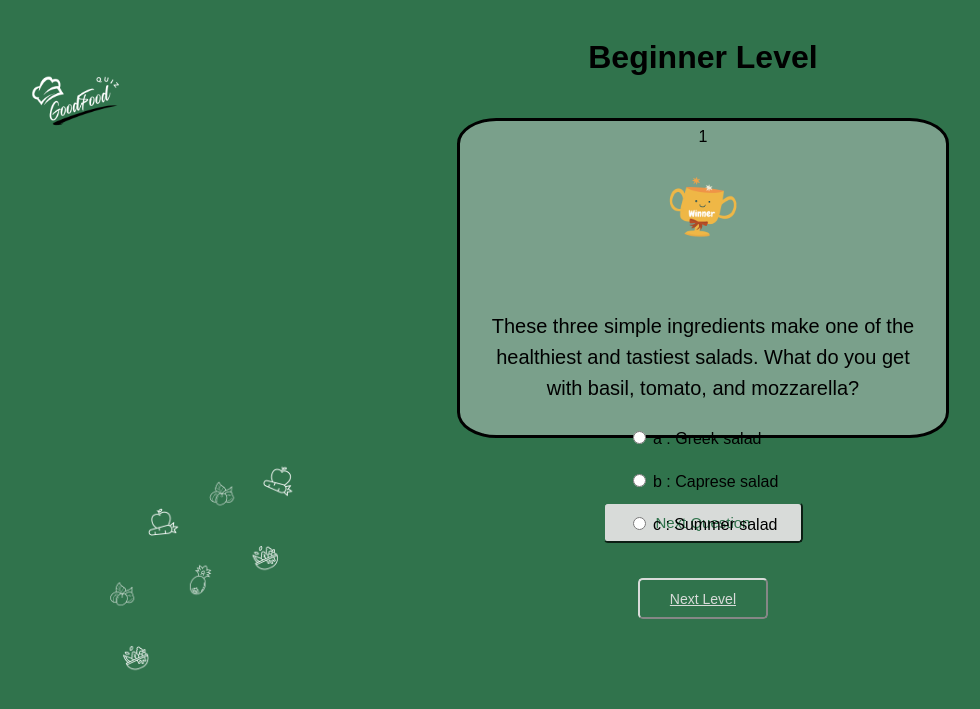
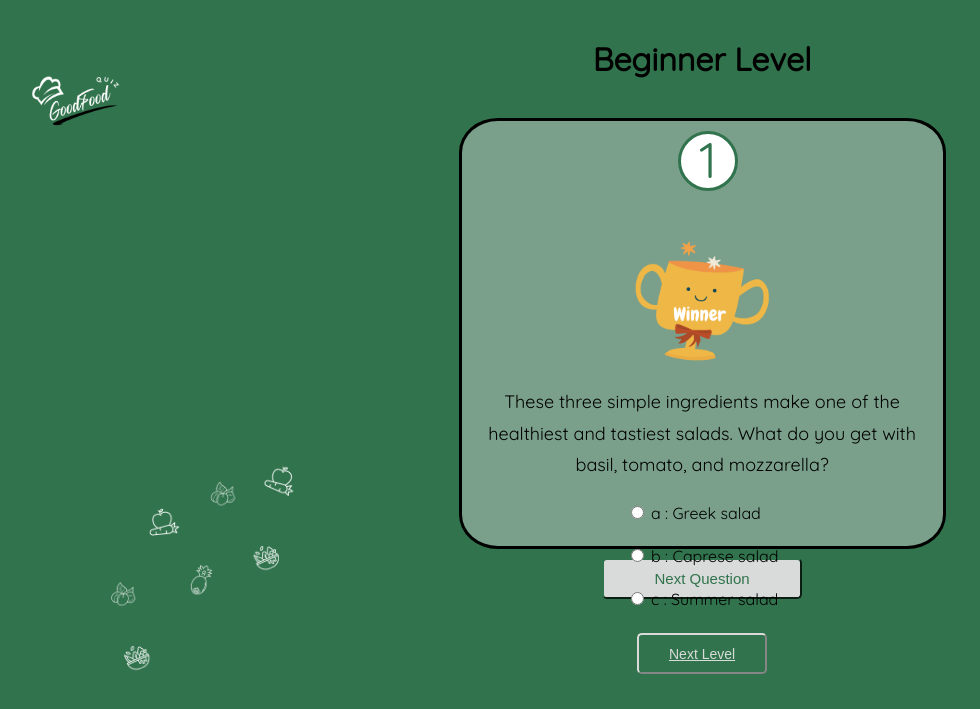
Before and after one commit to PaulaRodriguezRomera/GoodFood-Quiz-Final, a plain HTML site: page index.html in a window 1280 px wide. Shown: the top 709 px of the page, without its empty margins (25-1005 px from the left). Drawn offline with Linux system fonts and the light colour scheme.

Commit message:
sytles amended

```diff
--- a/css/style.css
+++ b/css/style.css
@@ -1,6 +1,7 @@
+@import url('https://fonts.googleapis.com/css?family=Quicksand');
 
 body {
-  font-family: "Work Sans", sans-serif;
+  font-family: "Quicksand";
   color: black;
   font-weight: 300;
   background-color: #30734C;
@@ -40,7 +41,7 @@ body {
 .item3 {
   grid-column-start: 2;
   grid-column-end: 5;
-  margin-top: 20%;
+  margin-top: 30%;
   text-align: center;
 }
 
@@ -73,7 +74,7 @@ body {
   background: #7AA08B;
   margin-left:7%;
   margin-right: 7%;
-  padding-bottom: 20%;
+  padding-bottom: 22%;
   margin-bottom: auto;
   text-align: center;
   line-height: 195%;
@@ -81,11 +82,25 @@ body {
   border-color: black;
   border-style: solid;
 }
+.id {
+  font-size: 50px;
+  border-radius: 50%;
+  width: 34px;
+  height: 34px;
+  padding: 10px;
+  margin-left: 45%;
+  margin-top: 2%;
+  background: #fff;
+  border: 3px solid #30734C;
+  color:#30734C;
+  text-align: center;
+}
+
 
 .question {
-  font-size: 20px;
+  font-size: 18px;
   margin-bottom: 18px;
-  padding-top: 10%;
+  margin-top: -3%;
   padding-left: 5%;
   padding-right: 5%;
 }
@@ -150,7 +165,7 @@ button:hover {
 }
 .quiz-container {
   position: relative;
-  height: 200px;
+  height: 300px;
   margin-top: 40px;
 }
 
@@ -174,40 +189,6 @@ button:hover {
   padding: 10px;
   flex: 1 100%;
 }
-
-/* DESKTOPS*/
-@media all and (min-width: 1024px) {
-  .img_container img {
-   min-width: 80%;
-   max-width: 100%;
-  }
-}
-
-/*TABLETS*/
-@media screen and (min-width: 768px) and (max-width: 1023px){
-  .img_container img {
-    min-width: 80%;
-    max-width: 100%;
-   }
-   .img_container .start-button {
-     width: 80px;
-     right:  55%;
-   }
-}
-
-/*MOBILES*/
-@media screen and (max-width: 640px){
-  .img_container img {
-    min-width: 80%;
-    max-width: 100%;
-   }
-
-   .img_container .start-button {
-    width: 55px;
-    right:  55%;
-  }
-}
-
 
 .img_container {
   position:relative;
@@ -253,3 +234,40 @@ button:hover {
   padding-top: 50%;
   position: relative;
  }
+
+
+
+ /*MEDIA DISPLAYS*/
+
+ /* DESKTOPS*/
+@media all and (min-width: 1024px) {
+  .img_container img {
+   min-width: 80%;
+   max-width: 100%;
+  }
+}
+
+/*TABLETS*/
+@media screen and (min-width: 768px) and (max-width: 1023px){
+  .img_container img {
+    min-width: 80%;
+    max-width: 100%;
+   }
+   .img_container .start-button {
+     width: 80px;
+     right:  55%;
+   }
+}
+
+/*MOBILES*/
+@media screen and (max-width: 640px){
+  .img_container img {
+    min-width: 80%;
+    max-width: 100%;
+   }
+
+   .img_container .start-button {
+    width: 55px;
+    right:  55%;
+  }
+}
--- a/js/app.js
+++ b/js/app.js
@@ -62,7 +62,7 @@
             <div class="id">${currentQuestion.id}</div>
             <div id="img"> <img src="${
               currentQuestion.img
-            }" alt="food image" width="100" height="100"/></div>
+            }" alt="food image" width="200" height="200"/></div>
             <div class="question"> ${currentQuestion.question} </div>
             <div class="answers"> ${answers.join("")} </div>
            </div>`
```
Also changed, not shown: start.html (+0 -3 lines).
